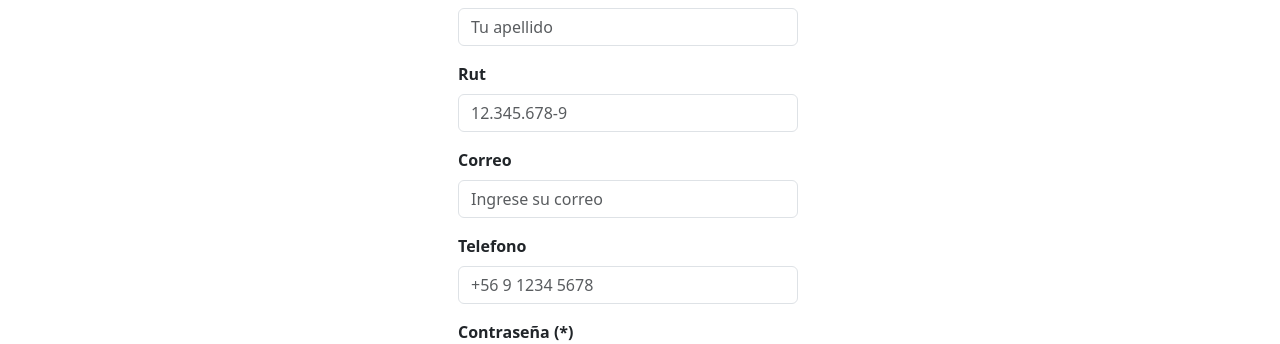
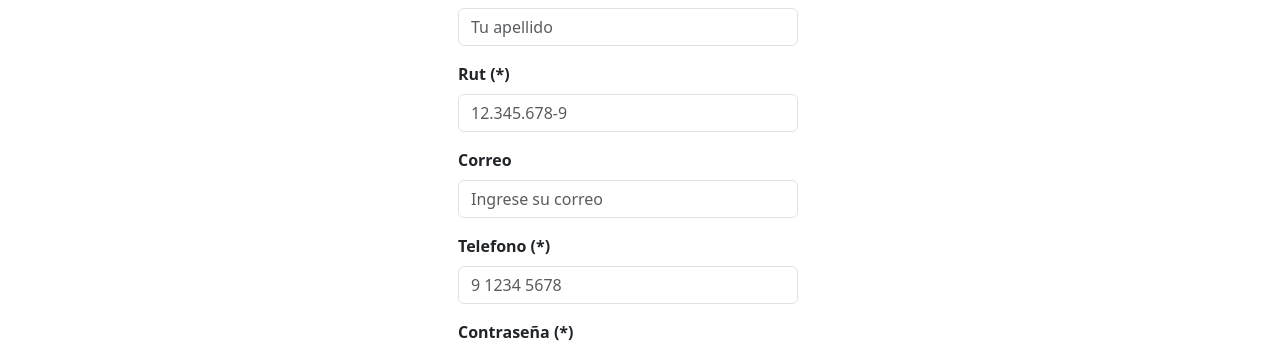
Before and after one commit to Bayron-png/SonidoVivo, a React (Vite) app in the folder SonidoVivo/: page /register in a window 1280 px wide. Shown: the part 456-800 px from the top of the page. Built offline with nearby package versions, Linux system fonts and the light colour scheme.

Commit message:
FEAT: Validar campos telefono y rut

```diff
--- a/SonidoVivo/src/components/atoms/form/RutInput.jsx
+++ b/SonidoVivo/src/components/atoms/form/RutInput.jsx
@@ -1,25 +1,37 @@
 import React, { useState } from 'react';
 import { Form } from 'react-bootstrap';
 
-const RutInput = ({ value, onChange }) => {
+const RutInput = ({ value, onChange, validar}) => {
+
+    const [interactuando, setInteractuando] = useState(false);
+    const error = validar(value);
 
     const handleRutChange = (e) => {
-        const val = e.target.value;
+        setInteractuando(true)
         onChange(e);
     };
 
     return (
         <Form.Group className="mb-3" controlId="formBasicRut">
             <Form.Label className="fw-bold">
-                Rut
+                Rut (*)
             </Form.Label>
 
             <Form.Control
                 type="text"
                 placeholder="12.345.678-9"
+                maxLength={12}
                 value={value}
                 onChange={handleRutChange}
+                isInvalid={interactuando && !!error}
+                isValid={interactuando && !error && !!value.trim()}
+                required
             />
+            {interactuando && error && (
+                <Form.Control.Feedback type="invalid">
+                    {error}
+                </Form.Control.Feedback>
+            )}
         </Form.Group>
     );
 };
--- a/SonidoVivo/src/components/atoms/form/TelefonoInput.jsx
+++ b/SonidoVivo/src/components/atoms/form/TelefonoInput.jsx
@@ -1,25 +1,37 @@
 import React, { useState } from 'react';
 import { Form } from 'react-bootstrap';
 
-const TelefonoInput = ({ value, onChange }) => {
+const TelefonoInput = ({ value, onChange, validar}) => {
+
+    const [interactuando, setInteractuando] = useState(false);
+    const error = validar(value);
 
     const handleTelefonoChange = (e) => {
-        const val = e.target.value;
+        setInteractuando(true)
         onChange(e);
     };
 
     return (
         <Form.Group className="mb-3" controlId="formBasicTelefono">
             <Form.Label className="fw-bold">
-                Telefono
+                Telefono (*)
             </Form.Label>
 
             <Form.Control
                 type="tel"
-                placeholder="+56 9 1234 5678"
+                placeholder="9 1234 5678"
+                maxLength={9}
                 value={value}
                 onChange={handleTelefonoChange}
+                isInvalid={interactuando && !!error}
+                isValid={interactuando && !error && !!value.trim() && value.length === 9}
+                required
             />
+            {interactuando && error && (
+                <Form.Control.Feedback type="invalid">
+                    {error}
+                </Form.Control.Feedback>
+            )}
         </Form.Group>
     );
 };
--- a/SonidoVivo/src/components/molecules/CamposRegister.jsx
+++ b/SonidoVivo/src/components/molecules/CamposRegister.jsx
@@ -12,6 +12,8 @@ import { validarNombre } from "../../utils/validaciones/validacionNombre";
 import { validarApellido } from "../../utils/validaciones/validacionApellido";
 import { validarCorreo } from "../../utils/validaciones/validacionCorreo";
 import { validarPassword } from "../../utils/validaciones/validacionPassword";
+import { validarRut } from "../../utils/validaciones/validacionRut";
+import { validarTelefono } from "../../utils/validaciones/validacionTelefono";
 
 const CamposRegister = ({
   nombre, apellido, rut, gmail, telefono,
@@ -23,9 +25,9 @@ const CamposRegister = ({
   <>
     <NombreInput value={nombre} onChange={onNombreChange} validar={validarNombre}/>
     <ApellidoInput value={apellido} onChange={onApellidoChange} validar={validarApellido}/>
-    <RutInput value={rut} onChange={onRutChange} />
+    <RutInput value={rut} onChange={onRutChange} validar={validarRut}/>
     <GmailInput value={gmail} onChange={onGmailChange} validar={validarCorreo}/>
-    <TelefonoInput value={telefono} onChange={onTelefonoChange} />
+    <TelefonoInput value={telefono} onChange={onTelefonoChange} validar={validarTelefono}/>
     <PasswordInput value={password} onChange={onPasswordChange} validar={validarPassword}/>
     <ConfirmPasswordInput value={confirmPassword} onChange={onConfirmPasswordChange} passwordToMatch={password}/>
 
--- /dev/null
+++ b/SonidoVivo/src/utils/validaciones/validacionRut.js
@@ -0,0 +1,15 @@
+import { validarObligatorio } from "./validacionesGenerales";
+
+export const validarRut = (rut) => {
+    const errorObligatorio = validarObligatorio(rut);
+    if (errorObligatorio) return errorObligatorio;
+
+
+    const formatoValido = /^\d{1,2}\.\d{3}\.\d{3}-[\dkK]$/.test(rut);
+
+    if (!formatoValido){
+        return "Ingresa un rut valido"
+    }
+
+
+};
--- /dev/null
+++ b/SonidoVivo/src/utils/validaciones/validacionTelefono.js
@@ -0,0 +1,17 @@
+import { validarObligatorio } from "./validacionesGenerales";
+
+
+export const validarTelefono = (telefono) => {
+
+    const errorObligatorio = validarObligatorio(telefono);
+    if (errorObligatorio) return errorObligatorio;
+
+    const formatoValido = /^\d+$/.test(telefono);
+
+    if (!formatoValido){
+        return "Solo puede contener numeros"
+    }
+    return "";
+};
+
+//
```
